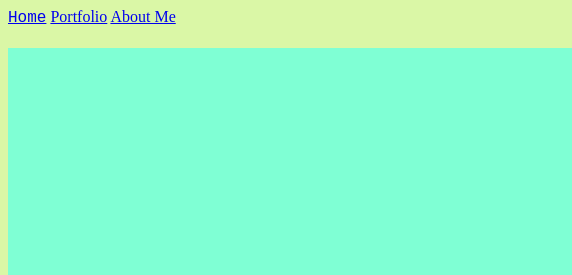
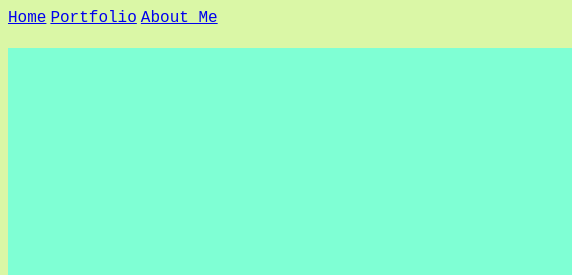
Before and after one commit to thule2025/thule2025.github.io, a plain HTML site: page index.html in a window 1280 px wide. Shown: the top 275 px of the page, 0-572 px from the left. Drawn offline with Linux system fonts and the light colour scheme.

Commit message:
Update index.html

```diff
--- a/index.html
+++ b/index.html
@@ -7,8 +7,8 @@
   <body bgcolor="#DAF7A6">
 
     <a href="index.html" style="font-family:'Courier New'">Home</a>
-    <a href="portfolio.html">Portfolio</a>
-    <a href="aboutme.html">About Me</a>
+    <a href="portfolio.html" style="font-family:'Courier New'">Portfolio</a>
+    <a href="aboutme.html"style="font-family:'Courier New'">About Me</a>
     <center style="background-color: aquamarine;">
 
       <h1 style="font-family:'Courier New'">Home</h1>
```
